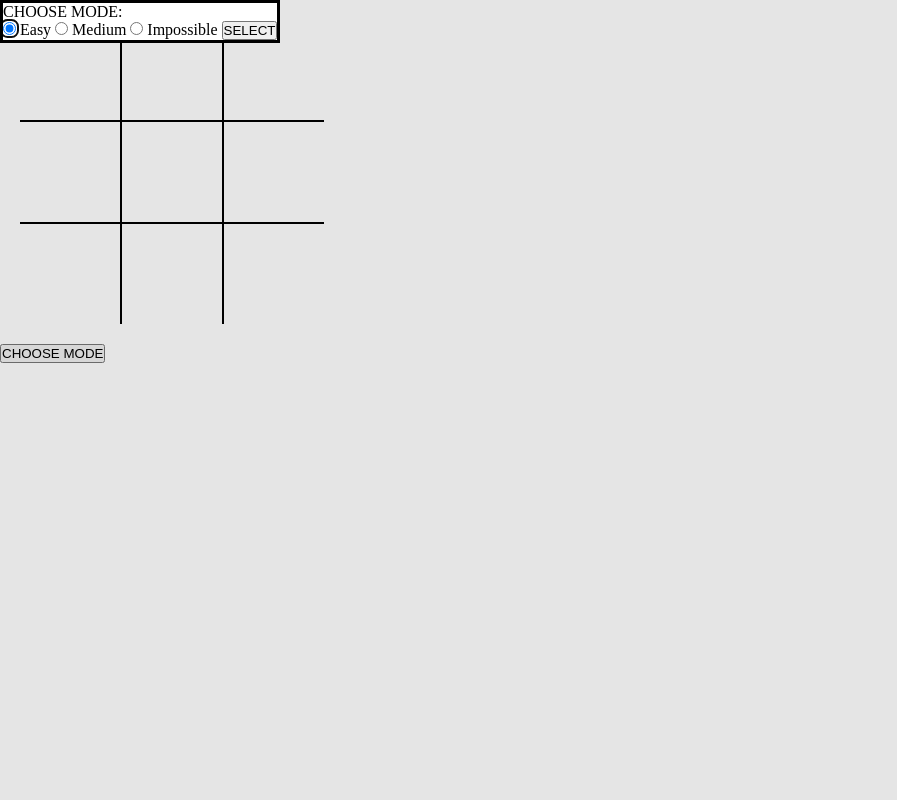
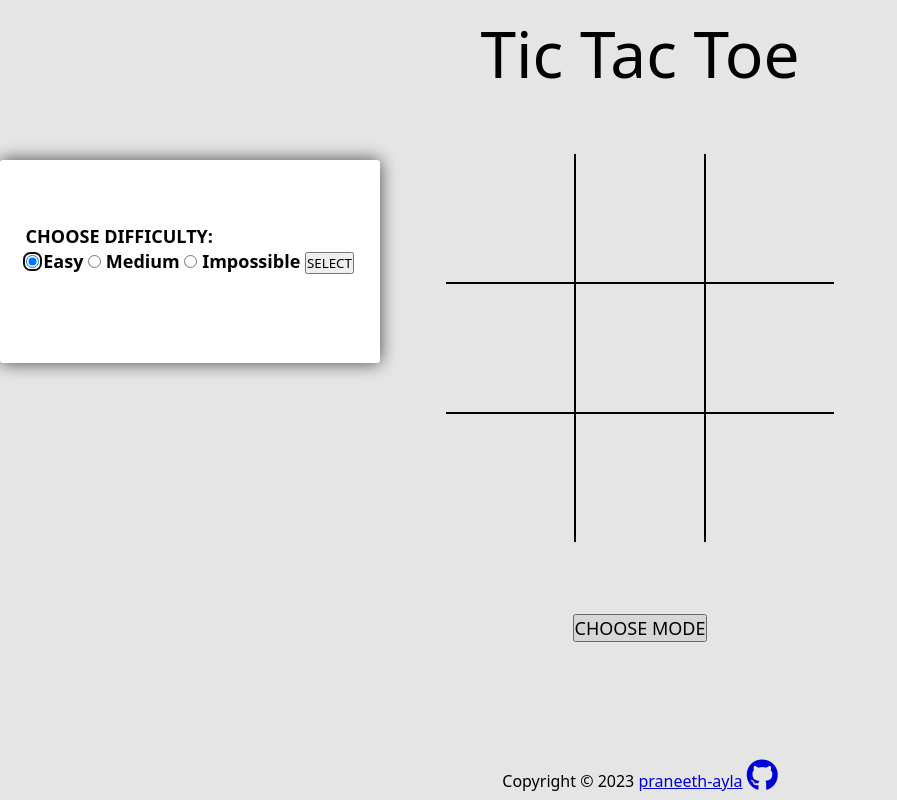
Before and after one commit to praneeth-ayla/tic-tac-toe, a plain HTML site: page index.html in a window 1280 px wide. Shown: the whole page, without its empty margins (0-897 px from the left). Drawn offline with Linux system fonts and the light colour scheme.

Commit message:
choose b/w 3 levels

```diff
--- a/index.html
+++ b/index.html
@@ -5,8 +5,14 @@
 		<meta name="viewport" content="width=device-width, initial-scale=1.0" />
 		<title>Tic-Tac-Toe</title>
 		<link rel="stylesheet" href="style.css" />
+		<script
+			src="https://kit.fontawesome.com/d1d6edd90f.js"
+			crossorigin="anonymous"
+		></script>
 	</head>
 	<body>
+		<div id="mainBody">
+			<div id="logoText">Tic Tac Toe</div>
 			<table>
 				<tr>
 					<td class="cell" id="0"></td>
@@ -24,10 +30,68 @@
 					<td class="cell" id="8"></td>
 				</tr>
 			</table>
+			<div id="allText">
+				<div id="markAgain"></div>
 				<div id="currentScore"></div>
-		<div id="markAgain"></div>
 				<div id="levelDiv"></div>
 				<button id="selectLevelOptn">CHOOSE MODE</button>
+			</div>
+			<footer>
+				<span
+					>Copyright © 2023
+					<a href="https://github.com/praneeth-ayla"
+						>praneeth-ayla</a
+					></span
+				>
+				<a href="https://github.com/praneeth-ayla/tic-tac-toe"
+					><i class="fab fa-github fa-2x"></i
+				></a>
+			</footer>
+		</div>
+
+		<script src="script.js" type="module"></script>
+	</body>
+
+	<!-- <dialog id="playerSelModal">
+		<div>Select Player</div>
+		<form id="playerForm">
+			<input
+				type="radio"
+				name="player"
+				id="singlePlay"
+				value="single"
+			/>
+			<label for="singlePlay">Player vs Bot</label>
+			<input
+				type="radio"
+				name="player"
+				id="multiPlay"
+				value="multiple"
+				checked
+			/>
+			<label for="multiPlay">Player vs Player</label>
+			<button type="submit">SELECT</button>
+		</form>
+	</dialog> -->
+	<dialog id="levelModal">
+		<div id="levelText">CHOOSE DIFFICULTY:</div>
+		<form id="levelForm">
+			<input
+				type="radio"
+				name="level"
+				id="easyLevel"
+				value="Easy"
+				checked
+			/>
+			<label for="easyLevel">Easy</label>
+			<input type="radio" name="level" id="mediumLevel" value="Medium" />
+
+			<label for="mediumLevel">Medium</label>
+			<input type="radio" name="level" id="impLevel" value="Impossible" />
+			<label for="impLevel">Impossible</label>
+			<button type="submit">SELECT</button>
+		</form>
+	</dialog>
 	<dialog id="resetModal">
 		<div class="scoreDiv" id="scoreDivM"></div>
 		<div class="winnerDiv" id="winnerDivM"></div>
@@ -38,36 +102,4 @@
 		<div class="winnerDiv" id="winnerDiv"></div>
 		<button id="replay">Replay</button>
 	</dialog>
-		<dialog id="levelModal">
-			<div id="levelText">CHOOSE MODE:</div>
-			<form id="levelForm">
-				<input
-					type="radio"
-					name="level"
-					id="easyLevel"
-					value="Easy"
-					checked
-				/>
-				<label for="easyLevel">Easy</label>
-				<input
-					type="radio"
-					name="level"
-					id="mediumLevel"
-					value="Medium"
-				/>
-
-				<label for="mediumLevel">Medium</label>
-				<input
-					type="radio"
-					name="level"
-					id="impLevel"
-					value="Impossible"
-				/>
-				<label for="impLevel">Impossible</label>
-				<button type="submit">SELECT</button>
-			</form>
-		</dialog>
-
-		<script src="script.js" type="module"></script>
-	</body>
 </html>
--- a/script.js
+++ b/script.js
@@ -204,14 +204,14 @@ const gameController = (() => {
 			}
 			currentScore.textContent = `Your Score: ${gameController.player1.getScore()} | Bot Score: ${gameController.player2.getScore()}`;
 		} else if (checkTie(gameBoard.board) === true) {
-			winnerText.textContent = "its a tie bro";
+			winnerText.textContent = "its a tie";
 			replayModal.showModal();
 		}
 	};
 
 	// score checker
 	const scoreChecker = () => {
-		if (player1.getScore() > player2.getScore() && player1.getScore() > 1) {
+		if (player1.getScore() > player2.getScore() && player1.getScore() > 2) {
 			winnerTextMain.textContent = `You WON!`;
 			scoreDivMain.textContent = `Your Score: ${player1.getScore()} | Bot Score: ${player2.getScore()}`;
 			currentScore.textContent = `Your Score: 0 | Bot Score: 0`;
@@ -219,7 +219,7 @@ const gameController = (() => {
 			return true;
 		} else if (
 			player2.getScore() > player1.getScore() &&
-			player2.getScore() > 1
+			player2.getScore() > 2
 		) {
 			winnerTextMain.textContent = `Haha, You LOST!`;
 			scoreDivMain.textContent = `Your Score: ${player1.getScore()} | Bot Score: ${player2.getScore()}`;
@@ -236,6 +236,8 @@ const gameController = (() => {
 	const boardCells = document.querySelectorAll(".cell");
 	boardCells.forEach((cell, index) => {
 		cell.addEventListener("click", () => {
+			// if (gameController.playTurn(index)) {
+			// }
 			if (selectedLevel === "Easy") {
 				if (gameController.playTurn(index)) {
 					gameController.playRandom();
@@ -301,15 +303,16 @@ const gameController = (() => {
 gameBoard.newBoard();
 
 // select level
-const currentScore = document.getElementById("currentScore");
-const scoreDiv = document.getElementById("scoreDiv");
-const scoreDivMain = document.getElementById("scoreDivM");
-const levelModal = document.getElementById("levelModal");
 const getSelectedRadioValue = (formId) => {
 	const form = document.getElementById(formId);
 	const selectedRadio = form.querySelector('input[name="level"]:checked');
 	return selectedRadio ? selectedRadio.value : null;
 };
+const currentScore = document.getElementById("currentScore");
+const scoreDiv = document.getElementById("scoreDiv");
+const scoreDivMain = document.getElementById("scoreDivM");
+const levelModal = document.getElementById("levelModal");
+
 let selectedLevel;
 const levelForm = document.getElementById("levelForm");
 const selectLevelDiv = document.getElementById("levelDiv");
--- a/style.css
+++ b/style.css
@@ -1,11 +1,28 @@
 * {
 	margin: 0;
 	padding: 0;
+	font-family: system-ui, -apple-system, BlinkMacSystemFont, "Segoe UI",
+		Roboto, Oxygen, Ubuntu, Cantarell, "Open Sans", "Helvetica Neue",
+		sans-serif;
 }
+
+#mainBody {
+	height: 100vh;
+	display: flex;
+	flex-direction: column;
+	justify-content: space-between;
+	align-items: center;
+}
+
+#logoText {
+	font-size: 8vh;
+	padding-top: 10px;
+}
+
 td {
 	border: 2px solid black;
-	height: 100px;
-	width: 100px;
+	height: 16vh;
+	width: 16vh;
 	text-align: center;
 	vertical-align: center;
 	cursor: pointer;
@@ -31,3 +48,68 @@ table tr td:first-child {
 table tr td:last-child {
 	border-right: 0;
 }
+
+#allText {
+	/* height: 15vh; */
+	text-align: center;
+	font-size: 3vh;
+	display: flex;
+	flex-direction: column;
+	justify-content: space-around;
+}
+
+#selectLevelOptn {
+	margin-top: 2vh;
+	font-size: large;
+}
+
+footer {
+	margin-top: 10vh;
+	margin-bottom: 1vh;
+}
+
+/* modal */
+
+#levelModal {
+	border: none;
+	box-shadow: 0 0 1em rgb(0, 0, 0, 0.7);
+	padding: 5% 2%;
+	top: 20%;
+}
+#levelModal[open] {
+	border-radius: 3px;
+	display: grid;
+	grid-template-rows: 1fr 1fr 1fr;
+	font-size: large;
+	font-weight: bold;
+}
+
+#resetModal {
+	border: none;
+	box-shadow: 0 0 1em rgb(0, 0, 0, 0.7);
+	padding: 11% 10%;
+	top: 15%;
+	left: 33%;
+}
+#resetModal[open] {
+	border-radius: 3px;
+	display: grid;
+	/* grid-template-rows: 1fr 1fr 1fr; */
+	font-size: large;
+	font-weight: bold;
+}
+
+#replayModal {
+	border: none;
+	box-shadow: 0 0 1em rgb(0, 0, 0, 0.7);
+	padding: 11% 11%;
+	top: 15%;
+	left: 37%;
+}
+#replayModal[open] {
+	border-radius: 3px;
+	display: grid;
+	/* grid-template-rows: 1fr 1fr 1fr; */
+	font-size: large;
+	font-weight: bold;
+}
```
Lines whose indentation alone changed are shown as unchanged.
